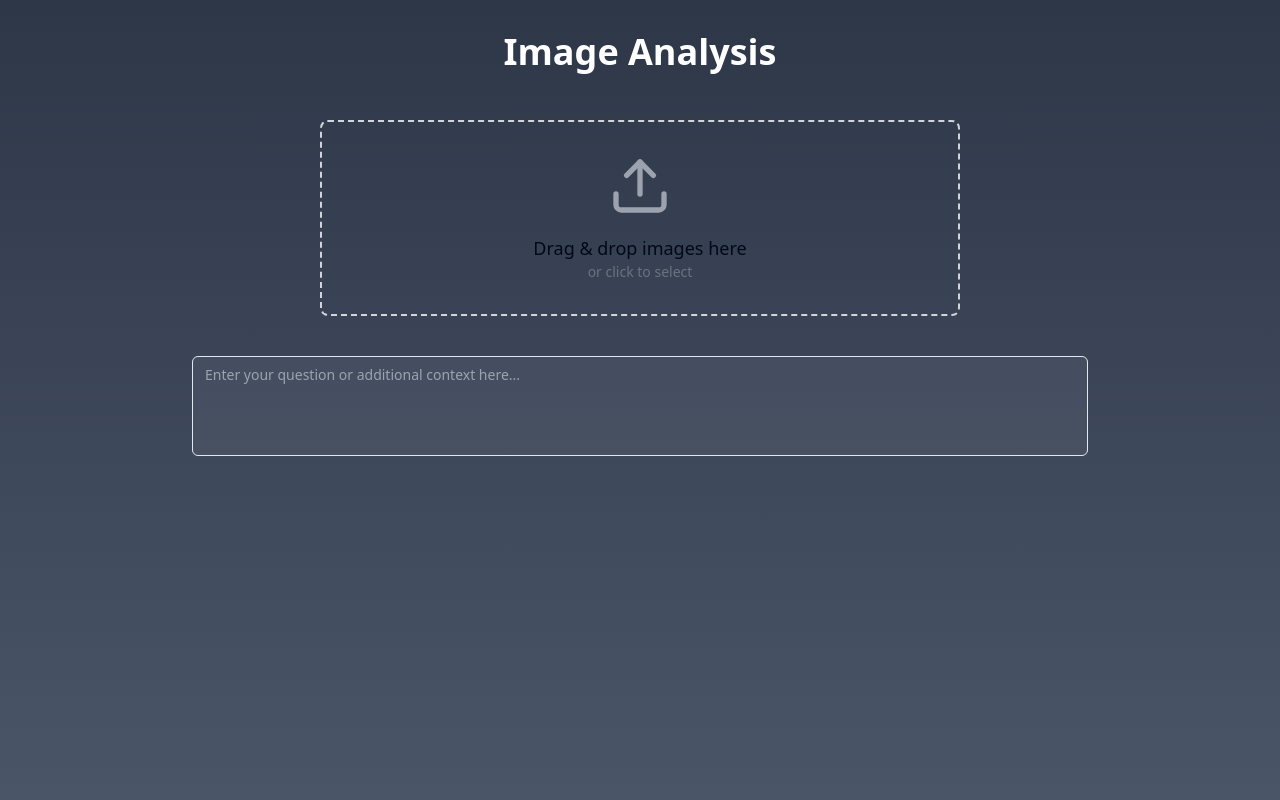
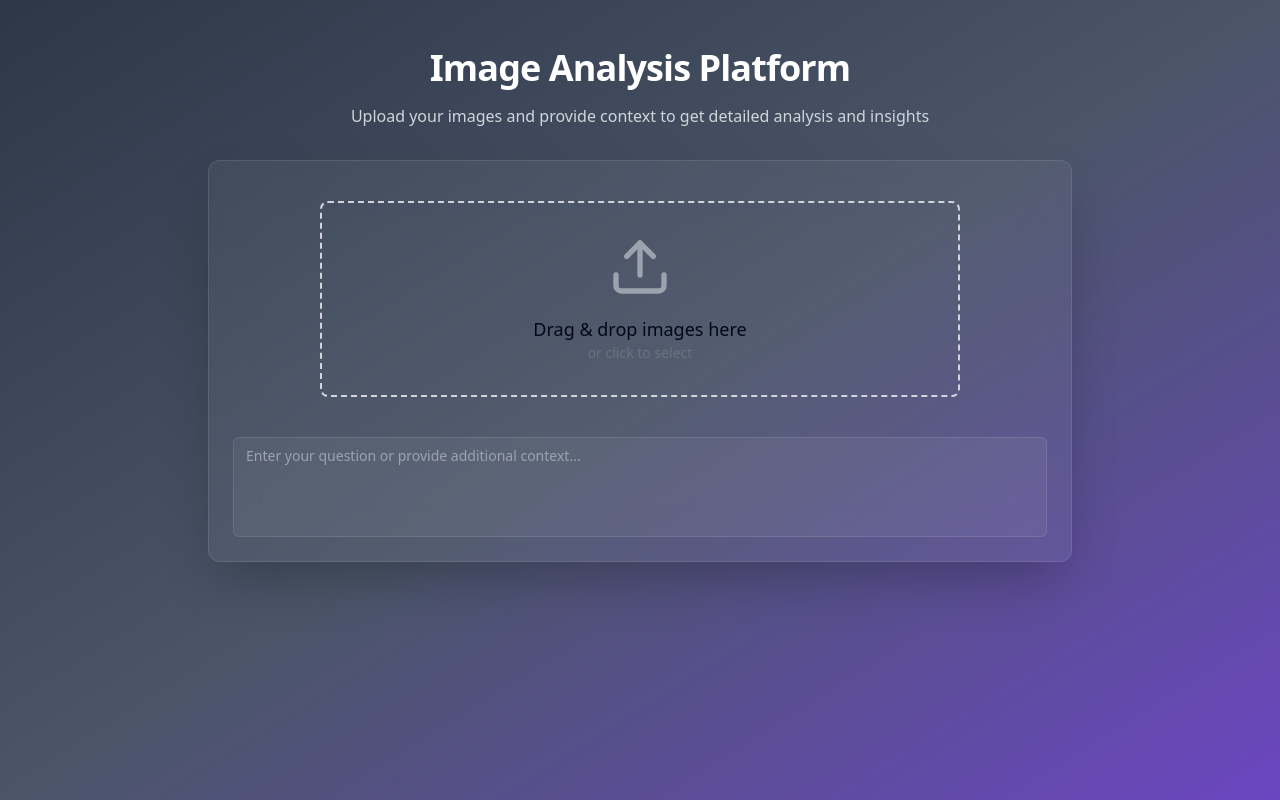
Before and after one commit to UdayKota03/photo-query-zenith, a React (Vite) app: page / in a window 1280 px wide. Built offline with nearby package versions, Linux system fonts and the light colour scheme.

Commit message:
Improve UI for Professional Look
Refactor the user interface components to enhance the overall design and make it more professional. Adjust styles, layouts, and interactions to improve user experience and visual appeal.
[skip gpt_engineer]

```diff
--- a/src/components/Results.tsx
+++ b/src/components/Results.tsx
@@ -9,16 +9,16 @@ export const Results = ({ isLoading, result }: ResultsProps) => {
   if (!isLoading && !result) return null;
 
   return (
-    <div className="w-full max-w-2xl mx-auto mt-8 p-6 bg-white/10 backdrop-blur-sm rounded-lg shadow-lg animate-fade-in">
+    <div className="bg-white/5 backdrop-blur-xl rounded-xl p-6 shadow-2xl border border-white/10 animate-fade-in">
       {isLoading ? (
-        <div className="flex items-center justify-center space-x-2">
+        <div className="flex items-center justify-center space-x-2 py-8">
           <Loader className="h-6 w-6 animate-spin text-purple-500" />
-          <span className="text-white">Processing request...</span>
+          <span className="text-white">Processing your request...</span>
         </div>
       ) : (
         <div className="prose prose-invert max-w-none">
-          <h3 className="text-xl font-semibold mb-4 text-white">Results</h3>
-          <div className="text-white whitespace-pre-wrap">{result}</div>
+          <h3 className="text-xl font-semibold mb-4 text-white">Analysis Results</h3>
+          <div className="text-gray-300 whitespace-pre-wrap leading-relaxed">{result}</div>
         </div>
       )}
     </div>
--- a/src/pages/Index.tsx
+++ b/src/pages/Index.tsx
@@ -48,7 +48,6 @@ const Index = () => {
     }
 
     setIsLoading(true);
-    // Simulate API call for follow-up - replace with actual backend integration
     setTimeout(() => {
       setResult(prev => `${prev}\n\nFollow-up answer for: "${followUpQuestion}"\nThis is a simulated response. Replace with actual API integration.`);
       setFollowUpQuestion('');
@@ -57,50 +56,59 @@ const Index = () => {
   };
 
   return (
-    <div className="min-h-screen bg-gradient-to-b from-cyber-primary to-cyber-secondary p-8">
-      <div className="max-w-4xl mx-auto">
-        <h1 className="text-4xl font-bold text-white text-center mb-8">
-          Image Analysis
+    <div className="min-h-screen bg-gradient-to-br from-cyber-primary via-cyber-secondary to-cyber-accent">
+      <div className="max-w-4xl mx-auto px-4 py-12">
+        <div className="space-y-8">
+          <div className="text-center space-y-4">
+            <h1 className="text-4xl font-bold text-white tracking-tight">
+              Image Analysis Platform
             </h1>
+            <p className="text-gray-300 max-w-2xl mx-auto">
+              Upload your images and provide context to get detailed analysis and insights
+            </p>
+          </div>
 
+          <div className="bg-white/5 backdrop-blur-xl rounded-xl p-6 shadow-2xl border border-white/10">
             <ImageUpload onImageUpload={handleImageUpload} />
 
             <div className="mt-6 space-y-4">
               <Textarea
-            placeholder="Enter your question or additional context here..."
+                placeholder="Enter your question or provide additional context..."
                 value={userQuery}
                 onChange={(e) => setUserQuery(e.target.value)}
-            className="min-h-[100px] bg-white/5 text-white placeholder:text-gray-400 resize-none"
+                className="min-h-[100px] bg-white/5 text-white placeholder:text-gray-400 border-white/10 focus:border-purple-500 resize-none"
               />
 
-          {uploadedImages.length > 0 || userQuery ? (
+              {(uploadedImages.length > 0 || userQuery) && (
                 <div className="flex justify-center">
                   <Button
                     onClick={handleGenerate}
                     disabled={isLoading}
-                className="bg-cyber-accent hover:bg-purple-700 text-white px-8 py-2 rounded-lg transition-colors"
+                    className="bg-purple-600 hover:bg-purple-700 text-white px-8 py-2 rounded-lg transition-all duration-200 shadow-lg hover:shadow-purple-500/25"
                   >
-                Generate Results
+                    Generate Analysis
                   </Button>
                 </div>
-          ) : null}
+              )}
+            </div>
           </div>
 
           <Results isLoading={isLoading} result={result} />
 
           {result && !isLoading && (
-          <div className="mt-6 space-y-4">
+            <div className="bg-white/5 backdrop-blur-xl rounded-xl p-6 shadow-2xl border border-white/10 space-y-4">
+              <h3 className="text-xl font-semibold text-white">Follow-up Question</h3>
               <Textarea
-              placeholder="Ask a follow-up question..."
+                placeholder="Ask a follow-up question based on the analysis..."
                 value={followUpQuestion}
                 onChange={(e) => setFollowUpQuestion(e.target.value)}
-              className="min-h-[80px] bg-white/5 text-white placeholder:text-gray-400 resize-none"
+                className="min-h-[80px] bg-white/5 text-white placeholder:text-gray-400 border-white/10 focus:border-purple-500 resize-none"
               />
               <div className="flex justify-center">
                 <Button
                   onClick={handleFollowUp}
                   disabled={isLoading}
-                className="bg-cyber-accent hover:bg-purple-700 text-white px-8 py-2 rounded-lg transition-colors"
+                  className="bg-purple-600 hover:bg-purple-700 text-white px-8 py-2 rounded-lg transition-all duration-200 shadow-lg hover:shadow-purple-500/25"
                 >
                   Ask Follow-up
                 </Button>
@@ -109,6 +117,7 @@ const Index = () => {
           )}
         </div>
       </div>
+    </div>
   );
 };
 
```
Lines whose indentation alone changed are shown as unchanged.
